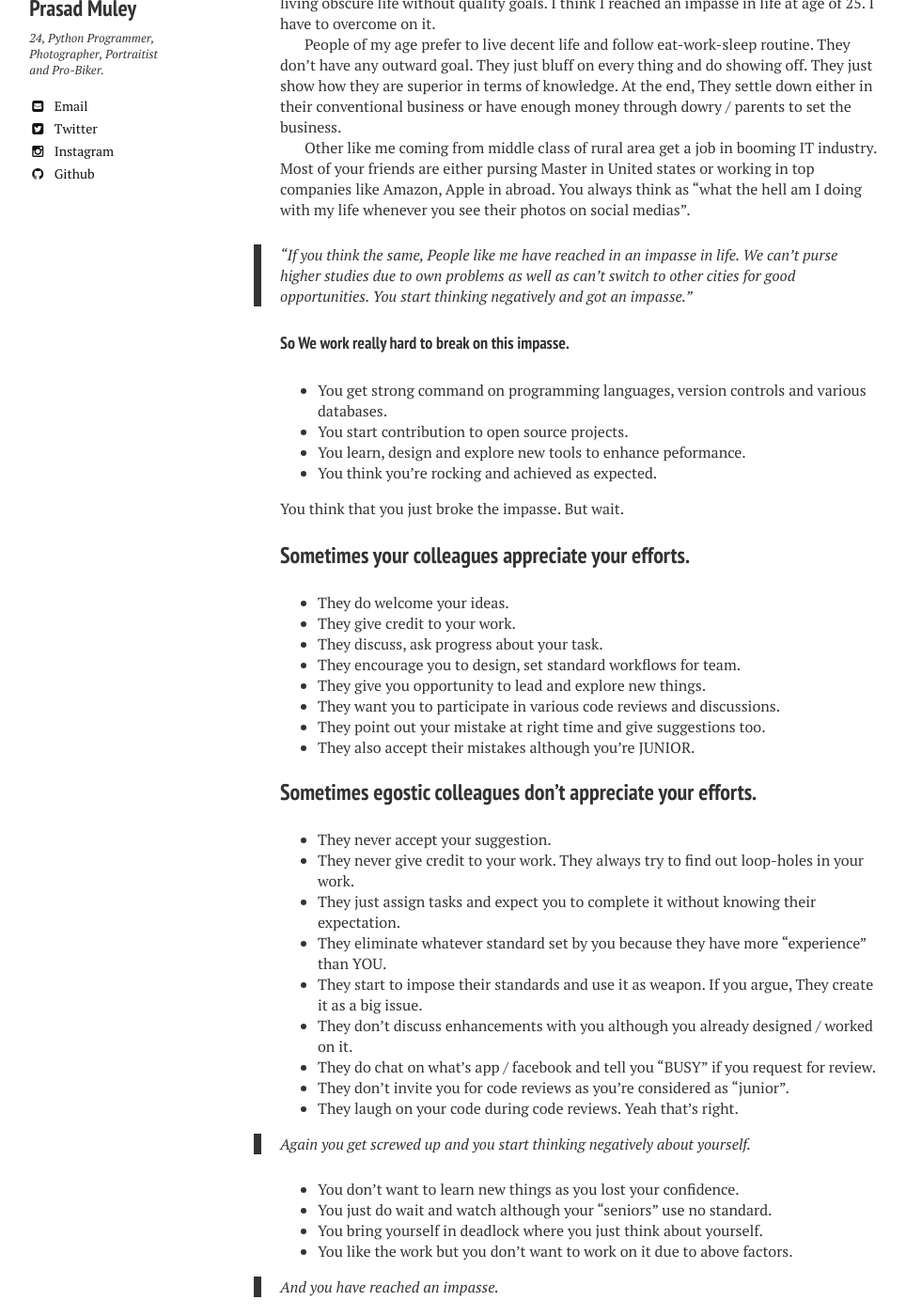
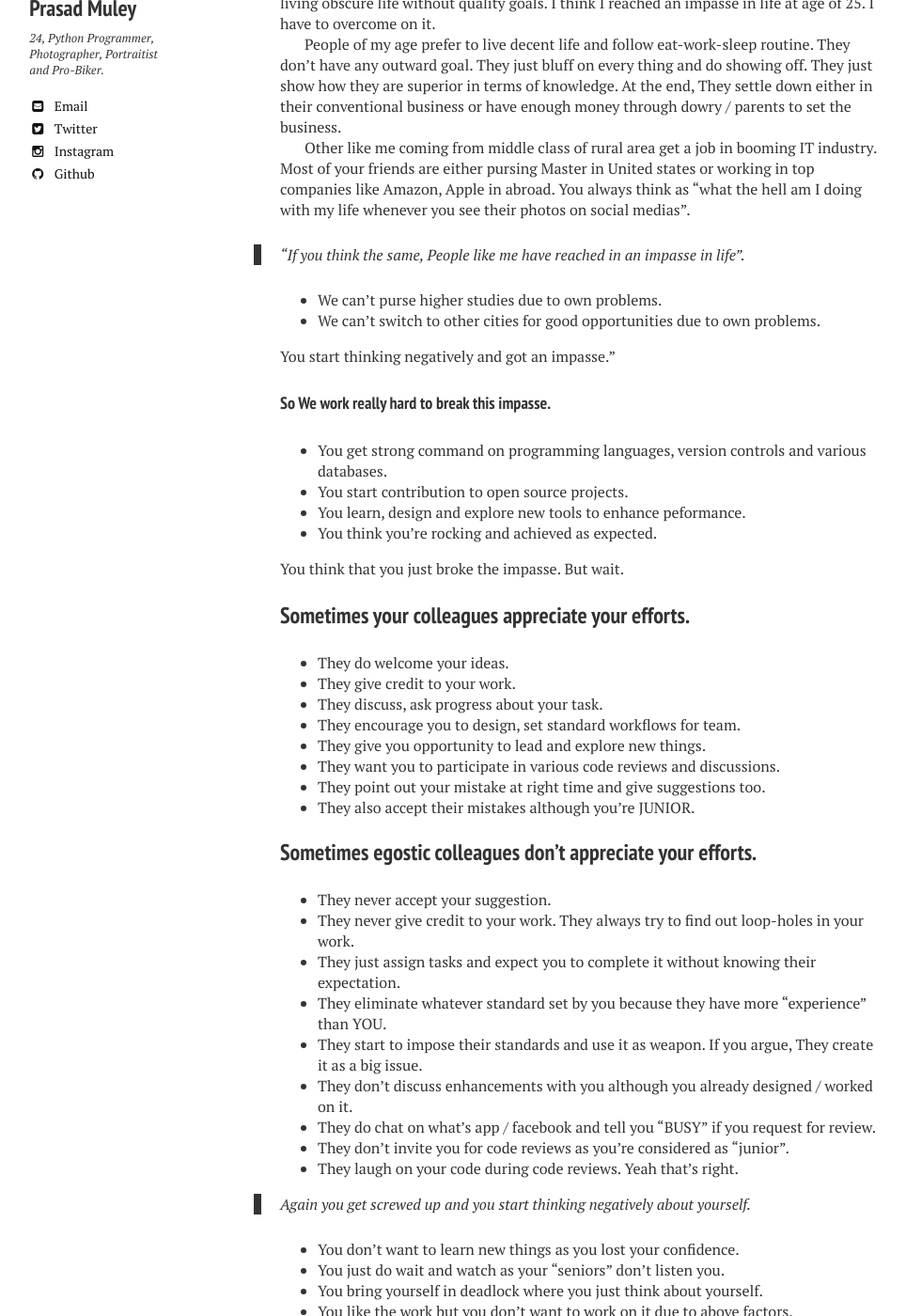
Before and after one commit to prasadmuley/prasadmuley.github.io, a Jekyll site: the page built from _posts/2016-06-24-Impasse.md, in a window 1280 px wide and 1400 px high, scrolled down 286 px. Shown: the whole window at 94% size, without its empty margins (22-986 px from the left). Built offline with Jekyll 4.4.1, drawn with Linux system fonts in a browser that asks for light colours; nearby versions of some CDN libraries; comment, search, counter and statistics services are not loaded; some of the changed text lies outside the part shown.

Commit message:
release impasse - fix typos

```diff
--- a/_posts/2016-06-24-Impasse.md
+++ b/_posts/2016-06-24-Impasse.md
@@ -25,11 +25,14 @@ Other like me coming from middle class of rural area get a job in booming IT ind
 
 
 
->"If you think the same, People like me have reached in an impasse in life.
-We can't purse higher studies due to own problems as well as can't switch to other cities for good opportunities.
+>"If you think the same, People like me have reached in an impasse in life".
+
+* We can't purse higher studies due to own problems.
+* We can't switch to other cities for good opportunities due to own problems.
+
 You start thinking negatively and got an impasse."
 
-#### So We work really hard to break on this impasse.
+#### So We work really hard to break this impasse.
   * You get strong command on programming languages, version controls and various databases.
   * You start contribution to open source projects.
   * You learn, design and explore new tools to enhance peformance.
@@ -65,7 +68,7 @@ But wait.
 >Again you get screwed up and you start thinking negatively about yourself.
 
 * You don't want to learn new things as you lost your confidence.
-* You just do wait and watch although your "seniors" use no standard.
+* You just do wait and watch as your "seniors" don't listen you.
 * You bring yourself in deadlock where you just think about yourself.
 * You like the work but you don't want to work on it due to above factors.
 
```
Also changed, not shown: other parts of _posts/2016-06-24-Impasse.md (+1 -1 lines).
